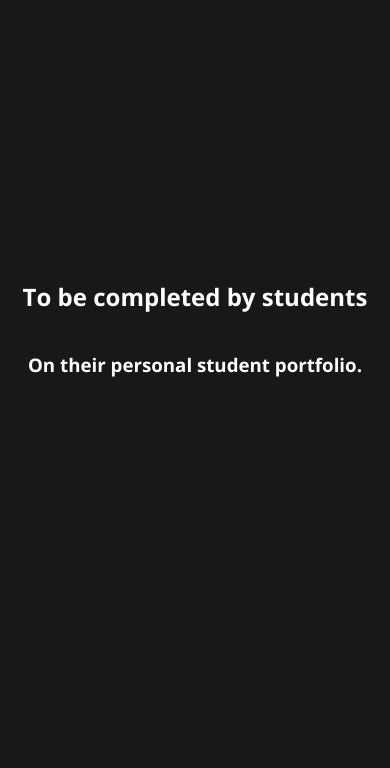
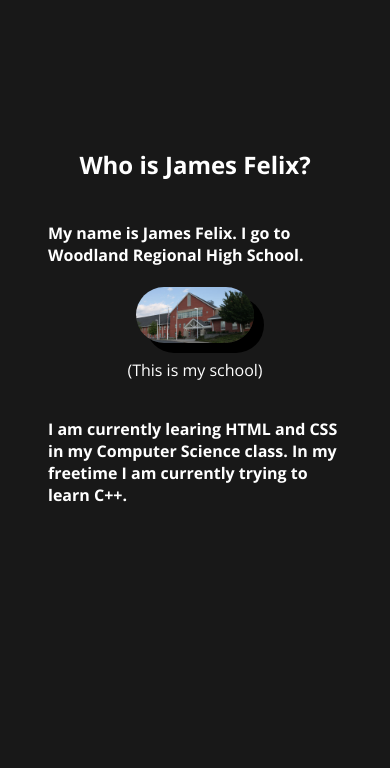
Before and after one commit to CSF2223/JamesF, a plain HTML site: page aboutMe.html in a window 390 px wide. Shown: the part 76-844 px from the top of the page. Drawn offline with nearby package versions, Linux system fonts and the light colour scheme.

Commit message:
Testing Mobile

```diff
--- a/aboutMe.html
+++ b/aboutMe.html
@@ -32,8 +32,11 @@
     </nav> <!-- close navbar class -->
 
     <section class="filler">
-        <h1>To be completed by students</h1>
-        <h3>On their personal student portfolio.</h3>
+        <h1>Who is James Felix?</h1>
+        <h4>My name is James Felix. I go to Woodland Regional High School. </h4>
+        <img src="assets/WRHS.jpg"></img>
+        <p>(This is my school)</p>
+        <h4>I am currently learing HTML and CSS in my Computer Science class. In my freetime I am currently trying to learn C++. </h4>
 
     </section>
 
--- a/style.css
+++ b/style.css
@@ -172,6 +172,15 @@ footer {
     align-items: center;
     margin: 0;
     height: 80vh;
+    padding-left: 3rem;
+    padding-right: 3rem;
+}
+
+.filler img {
+    border-radius: 6rem;
+    box-shadow: 10px 10px #000;
+    width: 40%;
+    height: auto;
 }
 
 @media (min-width: 800px) {
```
